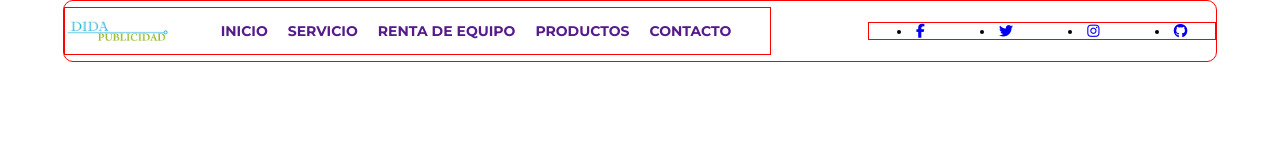
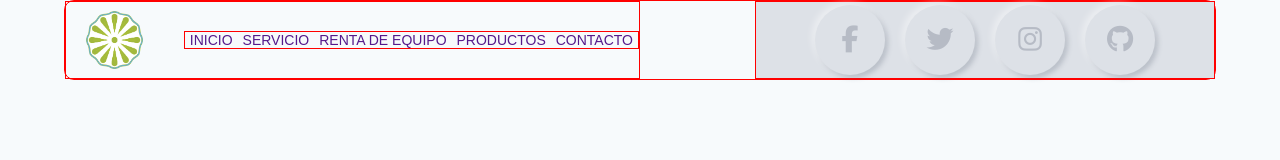
Before and after one commit to emiliocm9/DIDA-main-web-page, a plain HTML site: page index.html in a window 1280 px wide. Drawn offline with nearby package versions, Linux system fonts and the light colour scheme; a web font is replaced by a local one.

Commit message:
CHANGE- Nav-bar style improve

```diff
--- a/index.html
+++ b/index.html
@@ -8,13 +8,14 @@
   <link href="https://fonts.googleapis.com/css2?family=Judson:wght@700&display=swap" rel="stylesheet">
   <link href="https://fonts.googleapis.com/css2?family=Montserrat:wght@300&display=swap" rel="stylesheet">
   <link href="https://fonts.googleapis.com/css2?family=Montserrat:wght@700&display=swap" rel="stylesheet">
+  <script src="https://code.jquery.com/jquery-3.4.1.js"></script>
   <script src="https://kit.fontawesome.com/b8f781cebc.js" crossorigin="anonymous"></script>
   <title>DIDA</title>
 </head>
 <body>
   <nav class="nav-bar">
     <div class="nav__list">
-    <img src="img/LogoDIDA.png" alt="DIDA Publicidad">
+    <img src="img/logo.png" alt="DIDA Publicidad">
       <ul class="nav__list-container">
         <li class="nav__list-items"><a href="">Inicio</a></li>
         <li class="nav__list-items"><a href="">Servicio</a></li>
@@ -23,13 +24,20 @@
         <li class="nav__list-items"><a href="">Contacto</a></li>
       </ul>
     </div>
-    <div class="nav__list-social">
-      <li><a href="#"><span class="fab fa-facebook-f"></span></a></li>
-      <li><a href="#"><span class="fab fa-twitter"></span></a></li>
-      <li><a href="#"><span class="fab fa-instagram"></span></a></li>
-      <li><a href="#"><span class="fab fa-github"></span></a></li>
+    <div class="center">
+      <div class="icons second">
+        <li class="nav__list-social"><a href="#"><span class="fab fa-facebook-f"></span></a></li>
+        <li class="nav__list-social"><a href="#"><span class="fab fa-twitter"></span></a></li>
+        <li class="nav__list-social"><a href="#"><span class="fab fa-instagram"></span></a></li>
+        <li class="nav__list-social"><a href="#"><span class="fab fa-github"></span></a></li>
+      </div>
     </div>
+    <script>
+      $('.second li').click(function(){
+        $(this).toggleClass("shadow-2").siblings();
+        $(this).toggleClass("fill-color").siblings();
+      });
+      </script>
   </nav>
-
 </body>
 </html>
--- a/style.css
+++ b/style.css
@@ -1,56 +1,119 @@
+*{
+  margin: 0;
+  padding: 0;
+  box-sizing: border-box;
+}
+
 html {
   font-size: 62.5%;
 }
 
 body {
-  margin: 0;
   font-size: 1.4rem;
-  font-family: 'Raleway', sans-serif;
+  font-family: 'Oswald', sans-serif;
+  background-color: #f7fafc;
 }
 
-  /* Navigation Bar Section */
 .nav-bar {
   display: flex;
   width: 90%;
   margin: 0 auto;
-  height: 6rem;
+  border-radius: 1rem;
+  height: 8rem;
   border: 1px solid red;
-  border-radius: 1rem;
-  align-items: center;
   justify-content: space-between;
 }
 
-.nav-bar img {
-  width: 15%;
-
+.nav__list {
+  display: flex;
+  align-items: center;
+  width: 50%;
+  border: 1px solid red;
+  justify-content: space-between;
 }
 
-.nav__list {
-  border: 1px solid red;
-  display: flex;
-  align-items: center;
+.nav__list img {
+  width: 10%;
+  margin-left: 2rem;
 }
 
 .nav__list-container {
-  display: flex;
-  list-style: none;
-  justify-content: space-around;
+display: flex;
+border: 1px solid red;
 }
 
 .nav__list-container li {
-  margin: 0 1rem;
+  margin: 0 0.5rem;
+  list-style: none;
 }
 
 .nav__list-container li a {
   text-decoration: none;
   text-transform: uppercase;
-  font-family: 'Montserrat', sans-serif;
-  font-weight: bold;
+}
+
+.center{
+  display: flex;
+  align-items: center;
+  justify-content: center;
+ /*  min-height: 100vh; */
+  text-align: center;
+  background: #dde1e7;
+  width: 40%;
+  border: 1px solid red;
+}
+
+.icons{
+  display: flex;
+  margin: 0.5rem 0;
 }
 
 .nav__list-social {
-  display: flex;
-  width: 30%;
-  border: 1px solid red;
-  justify-content: space-around;
+  position: relative;
+  list-style: none;
+  height: 7rem;
+  width: 7rem;
+  margin: 0 1rem;
+  border-radius: 50%;
+  background: #dde1e7;
+  cursor: pointer;
+  box-shadow: -0.3rem -0.3rem 0.7rem #ffffff73,
+              0.3rem 0.3rem 0.5rem rgba(94,104,121,0.288);
 }
+
+.nav__list-social a{
+  line-height: 7rem;
+  font-size: 2.7rem;
+  color: #b6bbc5;
+}
+
+.second .nav__list-social.shadow-2 a{
+  position: absolute;
+  top: 50%;
+  left: 50%;
+  transform: translate(-50%, -50%);
+  height: 5.5rem;
+  width: 5.5rem;
+  line-height: 55px;
+  border-radius: 50%;
+  background: #dde1e7;
+  font-size: 2.4rem;
+  box-shadow: inset -0.3rem -0.3rem 0.7rem #ffffff73,
+              inset 0.3rem 0.3rem 0.5rem rgba(94, 104, 121, 0.288);
+}
+
+.nav__list-social:nth-child(1).fill-color a{
+  color: #4267B2;
+}
+
+.nav__list-social:nth-child(2).fill-color a{
+  color: #1DA1F2;
+}
+
+.nav__list-social:nth-child(3).fill-color a{
+  color: #E1306C;
+}
+
+.nav__list-social:nth-child(4).fill-color a{
+  color: #333;
+}
```
Also changed, not shown: img/logo.png (added).
